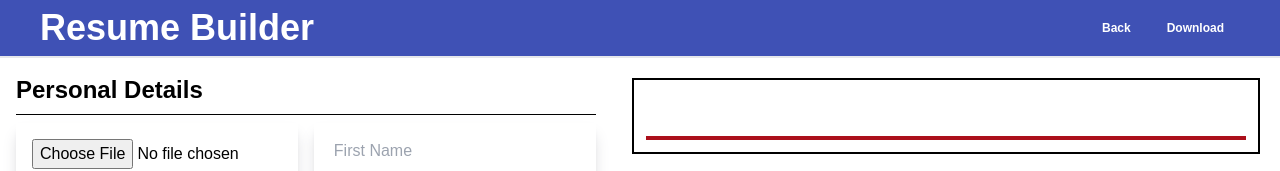
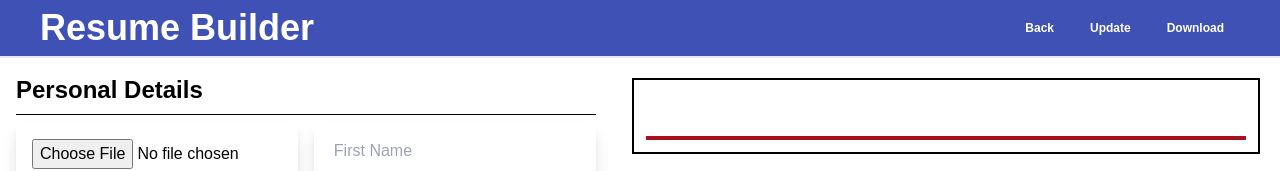
Before and after one commit to Sweet-Combat/op-resume-builder, a React (Vite) app: page /builder in a window 1280 px wide. Shown: the top 171 px of the page. Built offline with nearby package versions, Linux system fonts and the light colour scheme; a web font is replaced by a local one.

Commit message:
add update btn and some change in back button

```diff
--- a/src/components/Builder/index.jsx
+++ b/src/components/Builder/index.jsx
@@ -6,7 +6,6 @@ import Resume2 from '../Resume/Resume2'
 import Resume3 from '../Resume/Resume3'
 import { useSelector } from 'react-redux'
 import { useNavigate} from "react-router";
-
 
 const Builder = () => {
 
@@ -17,7 +16,7 @@ const Builder = () => {
   const [resumePreviewVisible, setResumePreviewVisible] = useState(false);
 
   const goToSelectTemplate = () => {
-    navigate(-1);
+    navigate('/');
   }
 
   const generateResume = () => {
@@ -34,6 +33,10 @@ const Builder = () => {
           navigate("/resume1");
         }
       }
+  }
+
+  const updateResume = () => {
+    window.location.reload(true)
   }
 
 
@@ -55,6 +58,7 @@ const Builder = () => {
         </div>
         <div className='flex flex-col md:flex-row items-center gap-1'>
           <div className='sm:p-2 md:p-4 cursor-pointer ' onClick={goToSelectTemplate}>Back</div>
+          <div className='sm:p-2 md:p-4 cursor-pointer ' onClick={updateResume}>Update</div>
           <div className='sm:p-2 md:p-4 cursor-pointer ' onClick={generateResume}>
             Download
           </div>
--- a/src/components/Form/FormInput.jsx
+++ b/src/components/Form/FormInput.jsx
@@ -14,7 +14,7 @@ const FormInput = ({ type, name, placeholder, icon, value, onChange, maxlength=n
   const playAudio = () => {
     const audio = new Audio(buttonsound);
 
-    audio.volume = 0.04;
+    audio.volume = 0.4;
 
     audio.play();
   }
```
